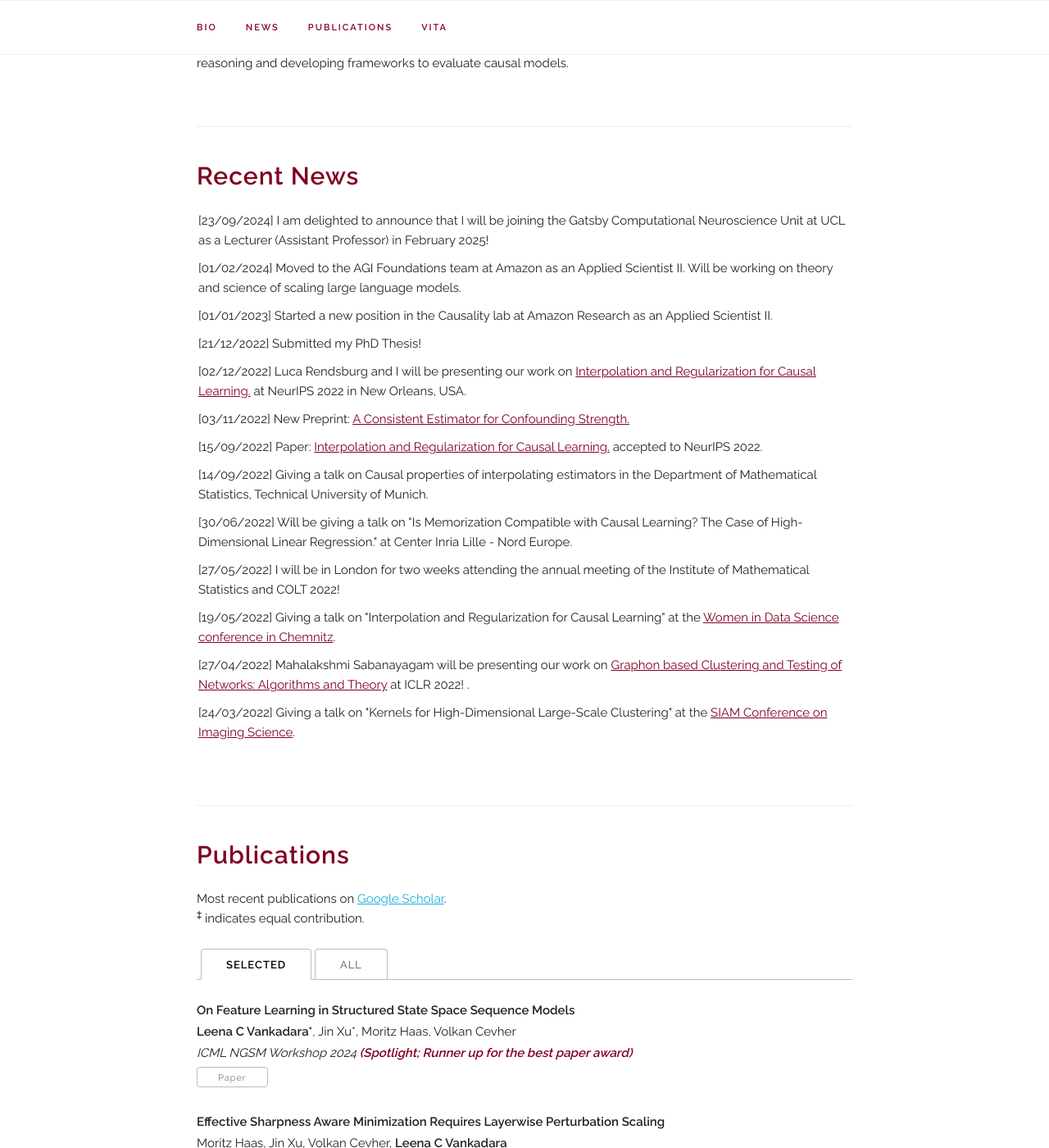
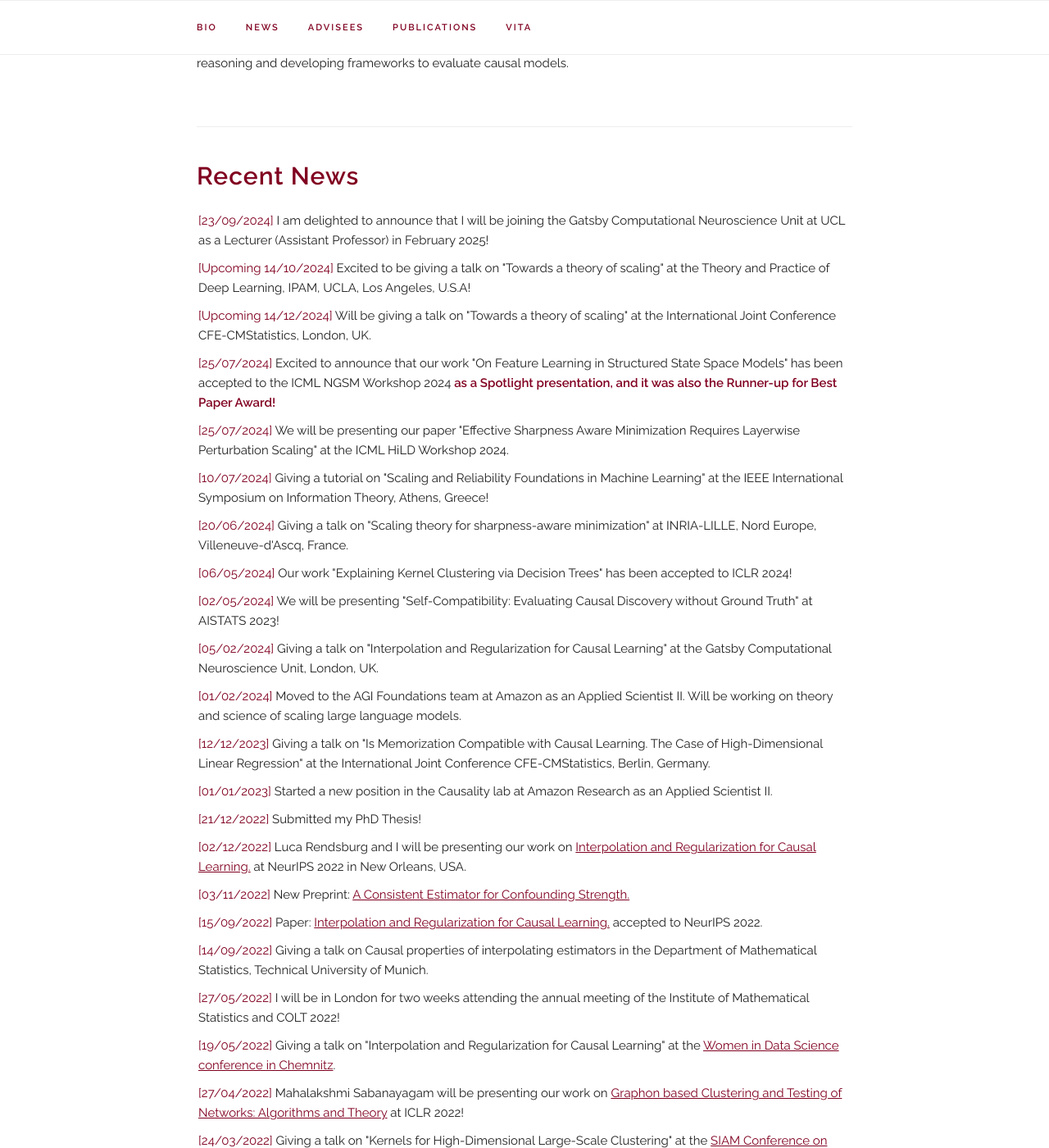
Before and after one commit to leenachennuru/leenacvankadara.com, a Jekyll site: the page built from index.html, in a window 1280 px wide and 1400 px high, scrolled down 1094 px. Shown: the whole window at 82% size. Built offline with Jekyll 4.4.1, drawn with Linux system fonts in a browser that asks for light colours; some web fonts are replaced; some of the changed text lies outside the part shown.

Commit message:
Added news

```diff
--- a/_layouts/default.html
+++ b/_layouts/default.html
@@ -121,6 +121,7 @@
         <ul class="navbar-list">
           <li class="navbar-item"><a class="navbar-link" href={{ "/index.html#bio" | prepend: site.baseurl }}>Bio</a></li>
           <li class="navbar-item"><a class="navbar-link" href={{ "/index.html#news" | prepend: site.baseurl }}>News</a></li>
+          <li class="navbar-item"><a class="navbar-link" href={{ "/index.html#advisees" | prepend: site.baseurl }}>Advisees</a></li>
           <li class="navbar-item"><a class="navbar-link" href={{ "/index.html#publications" | prepend: site.baseurl }}>Publications</a></li>
           <!-- <li class="navbar-item"><a class="navbar-link" href={{ "/index.html#projects" | prepend: site.baseurl }}>Projects</a></li> -->
           <li class="navbar-item"><a class="navbar-link" href={{ "/index.html#resume" | prepend: site.baseurl }}>Vita</a></li>
--- a/index.html
+++ b/index.html
@@ -74,56 +74,130 @@ title: Home
   <!-- <p> Scroll for older news </p> -->
   <UL style="list-style-type: none; padding: 2px; overflow-y: hidden; height:auto;">
 
-    <li> [23/09/2024]
+      <li> <span style="color: #800020;">[23/09/2024]</span>
         I am delighted to announce that I will be joining the Gatsby Computational Neuroscience Unit at UCL as a Lecturer (Assistant Professor) in February 2025!</li>
 
-    <li> [01/02/2024]
+      <li> <span style="color: #800020;">[Upcoming 14/10/2024]</span>
+          Excited to be giving a talk on "Towards a theory of scaling" at the Theory and Practice of Deep Learning, IPAM, UCLA, Los Angeles, U.S.A!
+      </li>
+
+      <li> <span style="color: #800020;">[Upcoming 14/12/2024]</span>
+          Will be giving a talk on "Towards a theory of scaling" at the International Joint Conference CFE-CMStatistics, London, UK.
+      </li>
+
+      <li> <span style="color: #800020;">[25/07/2024]</span>
+        Excited to announce that our work "On Feature Learning in Structured State Space Models" has been accepted to the ICML NGSM Workshop 2024 <b style="color: #800020;">as a Spotlight presentation, and it was also the Runner-up for Best Paper Award!</b>
+      </li>
+
+      <li> <span style="color: #800020;">[25/07/2024]</span>
+        We will be presenting our paper "Effective Sharpness Aware Minimization Requires Layerwise Perturbation Scaling" at the ICML HiLD Workshop 2024.
+      </li>
+
+      <li> <span style="color: #800020;">[10/07/2024]</span>
+          Giving a tutorial on "Scaling and Reliability Foundations in Machine Learning" at the IEEE International Symposium on Information Theory, Athens, Greece!
+      </li>
+
+      <li> <span style="color: #800020;">[20/06/2024]</span>
+          Giving a talk on "Scaling theory for sharpness-aware minimization" at INRIA-LILLE, Nord Europe, Villeneuve-d'Ascq, France.
+      </li>
+
+      <li> <span style="color: #800020;">[06/05/2024]</span>
+        Our work "Explaining Kernel Clustering via Decision Trees" has been accepted to ICLR 2024!
+      </li>
+
+
+      <li> <span style="color: #800020;">[02/05/2024]</span>
+        We will be presenting "Self-Compatibility: Evaluating Causal Discovery without Ground Truth" at AISTATS 2023!
+      </li>
+
+
+      <li> <span style="color: #800020;">[05/02/2024]</span>
+          Giving a talk on "Interpolation and Regularization for Causal Learning" at the Gatsby Computational Neuroscience Unit, London, UK.
+      </li>
+
+      <li> <span style="color: #800020;">[01/02/2024]</span>
           Moved to the AGI Foundations team at Amazon as an Applied Scientist II. Will be working on theory and science of scaling large language models.
       </li>
-    <li> [01/01/2023]
+
+      <li> <span style="color: #800020;">[12/12/2023]</span>
+        Giving a talk on "Is Memorization Compatible with Causal Learning. The Case of High-Dimensional Linear Regression" at the International Joint Conference CFE-CMStatistics, Berlin, Germany.
+      </li>
+
+      <li> <span style="color: #800020;">[01/01/2023]</span>
             Started a new position in the Causality lab at Amazon Research as an Applied Scientist II.
       </li>
 
-    <li> [21/12/2022]
+      <li> <span style="color: #800020;">[21/12/2022]</span>
         Submitted my PhD Thesis!
       </li>
 
-    <li> [02/12/2022]
-      Luca Rendsburg and I will be presenting our work on <a style="color: #800020;" href="https://openreview.net/forum?id=CFAsKosKwwk"  target="_blank">Interpolation and Regularization for Causal Learning.</a> at NeurIPS 2022 in New Orleans, USA.
+      <li> <span style="color: #800020;">[02/12/2022]</span>
+        Luca Rendsburg and I will be presenting our work on <a style="color: #800020;" href="https://openreview.net/forum?id=CFAsKosKwwk" target="_blank">Interpolation and Regularization for Causal Learning.</a> at NeurIPS 2022 in New Orleans, USA.
       </li>
 
-    <li> [03/11/2022]
-      New Preprint: <a style="color: #800020;" href="https://arxiv.org/abs/2211.01903"  target="_blank">A Consistent Estimator for Confounding Strength.</a>
+      <li> <span style="color: #800020;">[03/11/2022]</span>
+        New Preprint: <a style="color: #800020;" href="https://arxiv.org/abs/2211.01903" target="_blank">A Consistent Estimator for Confounding Strength.</a>
       </li>
 
-    <li> [15/09/2022]
-      Paper: <a style="color: #800020;" href="https://openreview.net/forum?id=CFAsKosKwwk"  target="_blank">Interpolation and Regularization for Causal Learning.</a> accepted to NeurIPS 2022.
+      <li> <span style="color: #800020;">[15/09/2022]</span>
+        Paper: <a style="color: #800020;" href="https://openreview.net/forum?id=CFAsKosKwwk" target="_blank">Interpolation and Regularization for Causal Learning.</a> accepted to NeurIPS 2022.
       </li>
 
-    <li> [14/09/2022]
+      <li> <span style="color: #800020;">[14/09/2022]</span>
         Giving a talk on Causal properties of interpolating estimators in the Department of Mathematical Statistics, Technical University of Munich.
       </li>
 
-    <li> [30/06/2022]
-       Will be giving a talk on "Is Memorization Compatible with Causal Learning? The Case of High-Dimensional Linear Regression." at Center Inria Lille - Nord Europe.
-    </li>
-
-    <li> [27/05/2022]
+      <li> <span style="color: #800020;">[27/05/2022]</span>
             I will be in London for two weeks attending the annual meeting of the Institute of Mathematical Statistics and COLT 2022!
       </li>
 
-    <li> [19/05/2022]
-      Giving a talk on "Interpolation and Regularization for Causal Learning" at the <a style="color: #800020;" href="https://www.tu-chemnitz.de/mathematik/wids/sprecherinnen.html.en"  target="_blank">Women in Data Science conference in Chemnitz</a>.
+      <li> <span style="color: #800020;">[19/05/2022]</span>
+        Giving a talk on "Interpolation and Regularization for Causal Learning" at the <a style="color: #800020;" href="https://www.tu-chemnitz.de/mathematik/wids/sprecherinnen.html.en" target="_blank">Women in Data Science conference in Chemnitz</a>.
       </li>
 
-    <li> [27/04/2022]
-      Mahalakshmi Sabanayagam will be presenting our work on <a style="color: #800020;" href="https://iclr.cc/virtual/2022/poster/6208  target="_blank">Graphon based Clustering and Testing of Networks: Algorithms and Theory</a> at ICLR 2022!
-      </a>.
+      <li> <span style="color: #800020;">[27/04/2022]</span>
+        Mahalakshmi Sabanayagam will be presenting our work on <a style="color: #800020;" href="https://iclr.cc/virtual/2022/poster/6208" target="_blank">Graphon based Clustering and Testing of Networks: Algorithms and Theory</a> at ICLR 2022!
       </li>
 
-    <li> [24/03/2022]
-      Giving a talk on "Kernels for High-Dimensional Large-Scale Clustering" at the <a style="color: #800020;" href="https://meetings.siam.org/sess/dsp_programsess.cfm?SESSIONCODE=72938"  target="_blank">SIAM Conference on Imaging Science</a>.
+      <li> <span style="color: #800020;">[24/03/2022]</span>
+        Giving a talk on "Kernels for High-Dimensional Large-Scale Clustering" at the <a style="color: #800020;" href="https://meetings.siam.org/sess/dsp_programsess.cfm?SESSIONCODE=72938" target="_blank">SIAM Conference on Imaging Science</a>.
       </li>
+
+  </UL>
+</div>
+
+<!-- ========== Advisees ========== -->
+<!-- Had to add empty anchor to solve the problem of fixed header
+     hiding part of paper
+-->
+<span class="anchor" id="advisees"></span>
+<div class="docs-section">
+  <h4 style="color: #800020; font-weight: bold; margin-top: 0;">Advisees/Interns</h4>
+  <!-- <p> Scroll for older news </p> -->
+  <UL style="list-style-type: none; padding: 2px; overflow-y: hidden; height:auto;">
+
+    <h6 style="color: #800020; font-weight: bold; margin-top: 0;">Incoming</h6>
+    <ul>
+        <li><strong>Leello Tadesse Dadi (Starting  November 2024)</strong>, École Polytechnique Fédérale de Lausanne (EPFL)</li>
+        <li><strong>Valentyn Boreiko (Starting  November 2024)</strong>, University of Tuebingen</li>
+    </ul>
+
+    <h6 style="color: #800020; font-weight: bold; margin-top: 0;">Current</h6>
+    <ul>
+        <li><strong>Anish Dhir</strong>, Imperial College, London</li>
+        <li><strong>Vaclav Voracek</strong>, University of Tuebingen</li>
+    </ul>
+
+    <h6 style="color: #800020; font-weight: bold; margin-top: 0;">Previous</h6>
+    <ul>
+        <li><strong>Moritz Haas</strong>, University of Tuebingen</li>
+        <li><strong>Jin Xu</strong>, University of Oxford</li>
+        <li><strong>Alexander Meulemans</strong>, ETH, Zurich</li>
+        <li><strong>Maximilian Fleissner</strong>, Technical University of Munich</li>
+        <li><strong>Mahalakshmi Sabanayagam</strong>, Technical University of Munich</li>
+        <li><strong>Margareta Schlüter</strong>, University of Tuebingen</li>
+    </ul>
+
 
 
 
```
Also changed, not shown: 10 other files. Lines whose indentation alone changed are shown as unchanged.
